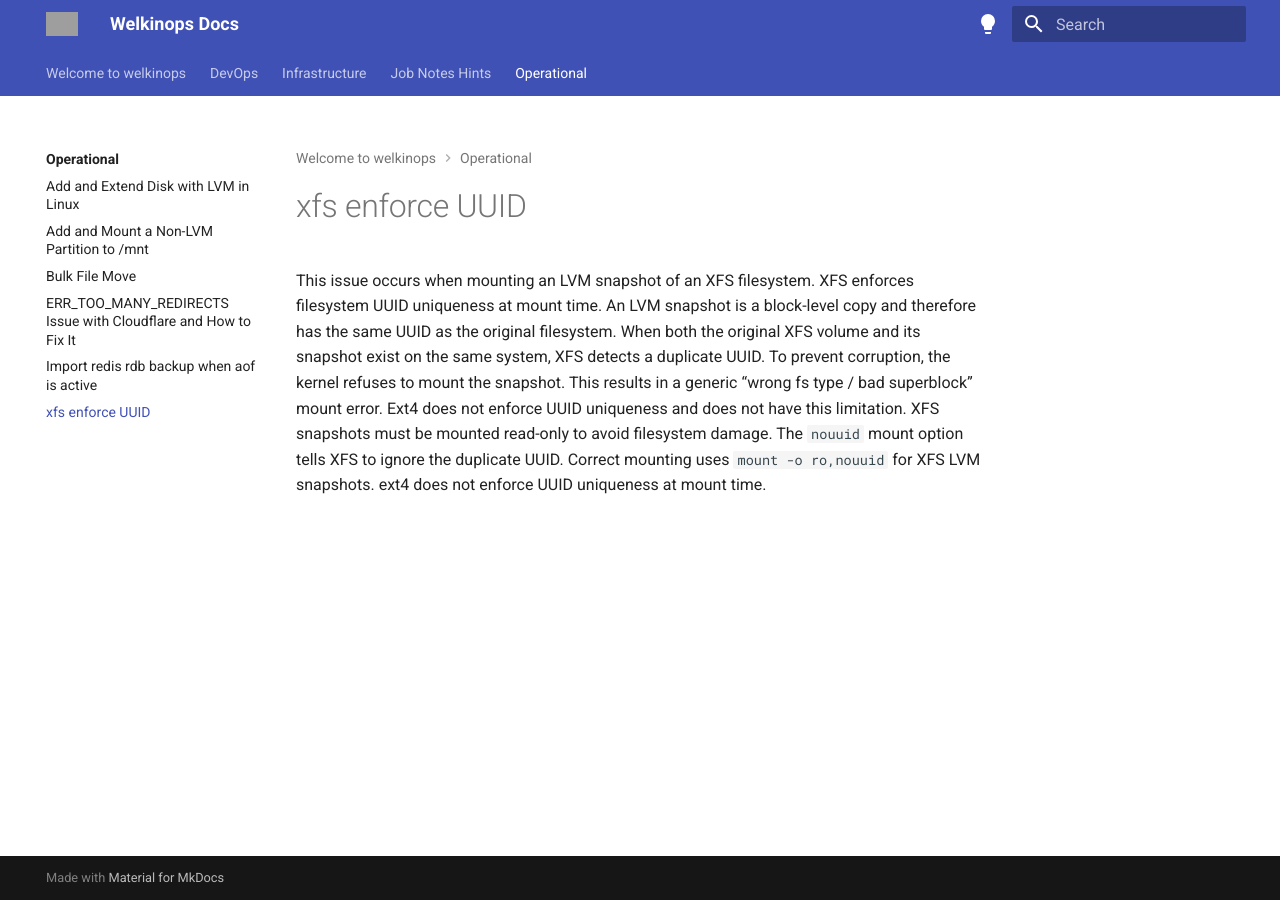
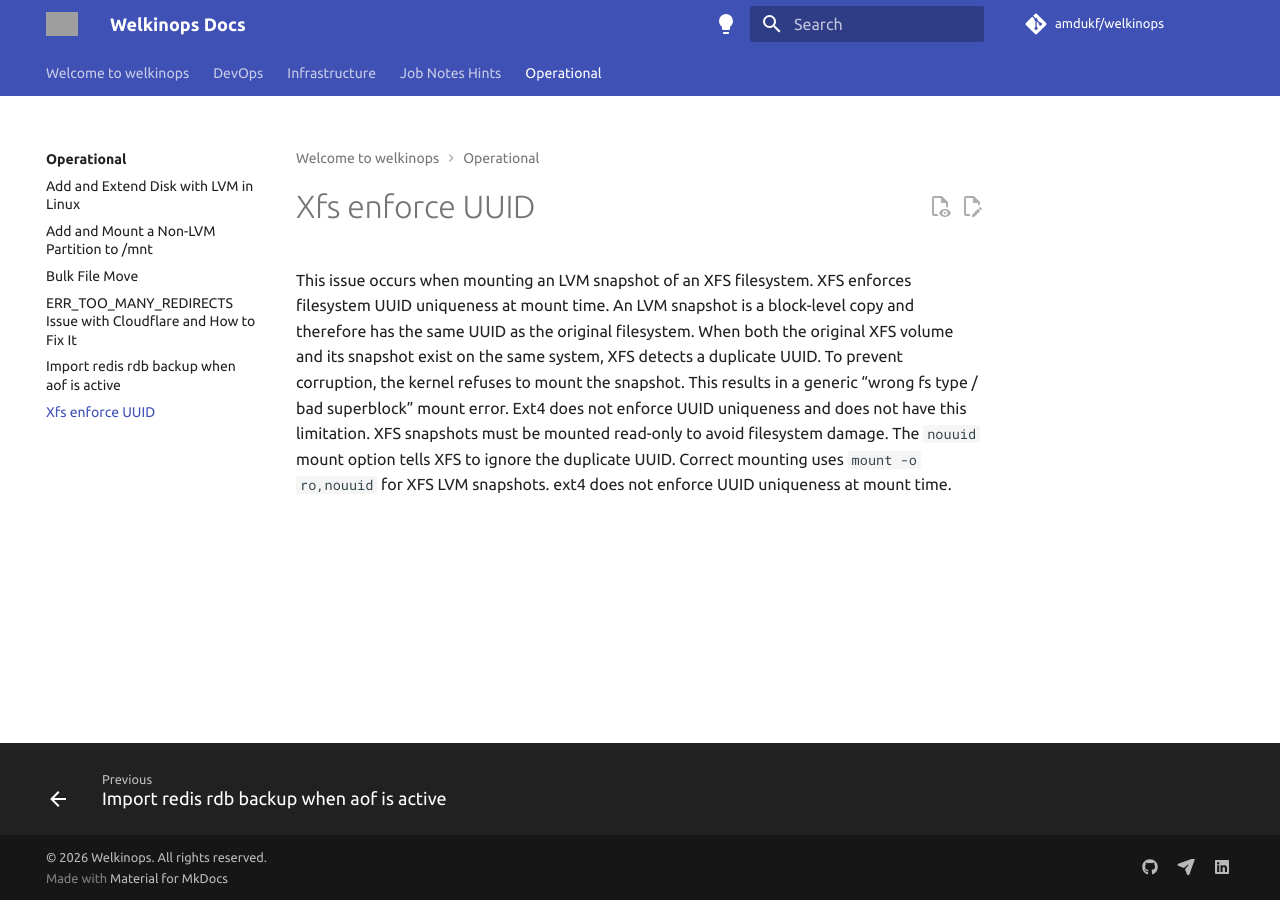
Before and after one commit to amdukf/welkinops, an MkDocs documentation site: the page built from docs/Operational/xfsuuid.md, in a window 1280 px wide. Built offline with MkDocs 1.6.1 and Material for MkDocs 9.7.7, drawn with Linux system fonts in a browser that asks for light colours; comment, search, counter and statistics services are not loaded; grey boxes are pictures that could not be loaded.

Commit message:
Update Mkdocs config

```diff
--- a/docs/Operational/xfsuuid.md
+++ b/docs/Operational/xfsuuid.md
@@ -1,4 +1,4 @@
-# xfs enforce UUID
+# Xfs enforce UUID
 
 This issue occurs when mounting an LVM snapshot of an XFS filesystem.
 XFS enforces filesystem UUID uniqueness at mount time.
--- a/mkdocs.yml
+++ b/mkdocs.yml
@@ -1,8 +1,13 @@
 site_name: Welkinops Docs
+
+repo_name: amdukf/welkinops
+repo_url: https://github.com/amdukf/welkinops
 
 theme:
   name: material
   logo: assets/logo.png
+  font:
+    text: Ubuntu
 
   features:
     - navigation.indexes
@@ -10,15 +15,35 @@ theme:
     - navigation.tabs
     - navigation.top
     - content.code.copy
+    - navigation.footer
+    - content.action.edit
+    - content.action.view
   palette:
     - scheme: default
       toggle:
         icon: material/lightbulb
         name: Switch to dark mode
     - scheme: slate
+      primary: black
       toggle:
         icon: material/lightbulb-outline
         name: Switch to light mode
+
+plugins:
+  - search
+  - git-revision-date-localized
+
+extra:
+  social:
+    - icon: fontawesome/brands/github
+      link: https://github.com/amdukf
+    - icon: fontawesome/solid/paper-plane
+      link: mailto:amir.kheirandish.k@gmail.com
+    - icon: fontawesome/brands/linkedin
+      link: http://www.linkedin.com/in/amirkheirandish
+
+copyright: >
+  © 2026 Welkinops. All rights reserved.
 
 markdown_extensions:
   - toc:
```
